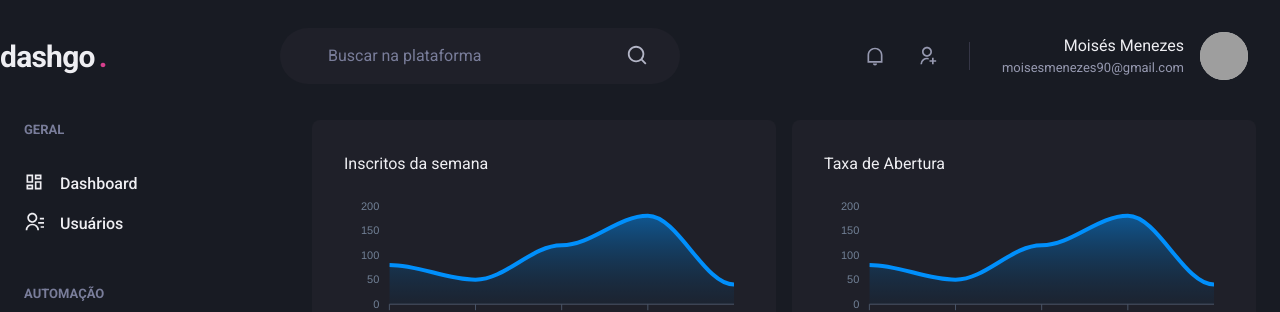
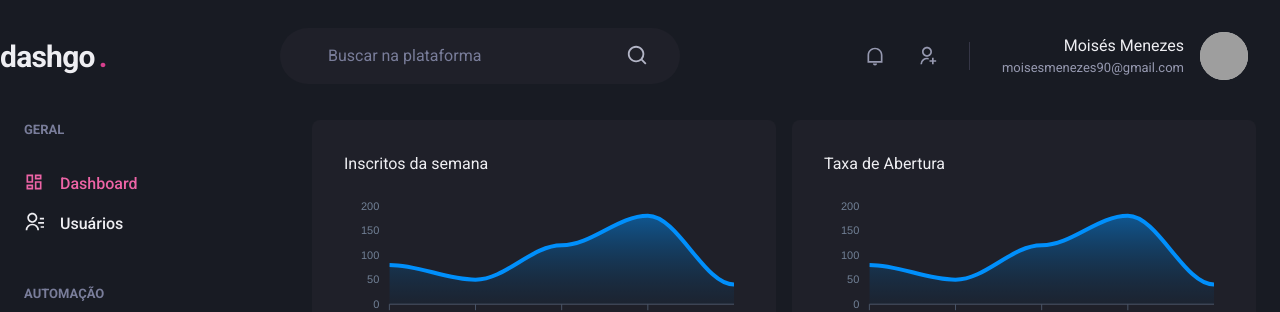
Before and after one commit to MoisesMenezes/Dashgo, a Next.js app: page /dashboard in a window 1280 px wide. Shown: the top 312 px of the page. Built offline with nearby package versions, Linux system fonts and the light colour scheme; grey boxes are pictures that could not be loaded.

Commit message:
chore: add activeLink component

```diff
--- /dev/null
+++ b/src/components/ActiveLink/index.tsx
@@ -0,0 +1,37 @@
+import Link, { LinkProps } from "next/link";
+import { useRouter } from "next/router";
+import { cloneElement, ReactElement } from "react";
+
+interface ActiveLinkProps extends LinkProps {
+  children: ReactElement;
+  shouldMatchExactHref?: boolean;
+}
+
+export function ActiveLink({
+  children,
+  shouldMatchExactHref = false,
+  ...rest
+}: ActiveLinkProps) {
+  const { asPath } = useRouter();
+
+  let isActive = false;
+
+  if (shouldMatchExactHref && (asPath === rest.href || asPath === rest.as)) {
+    isActive = true;
+  }
+
+  if (
+    !shouldMatchExactHref &&
+    (asPath.startsWith(String(rest.href)) || asPath.startsWith(String(rest.as)))
+  ) {
+    isActive = true;
+  }
+
+  return (
+    <Link {...rest}>
+      {cloneElement(children, {
+        color: isActive ? "pink.400" : "gray.50",
+      })}
+    </Link>
+  );
+}
--- a/src/components/Sidebar/NavLink.tsx
+++ b/src/components/Sidebar/NavLink.tsx
@@ -1,24 +1,28 @@
 import {
   Text,
-  Link,
+  Link as ChakraLink,
   Icon,
   LinkProps as ChakraLinkProps,
 } from "@chakra-ui/react";
 import { ElementType } from "react";
-import { RiDashboardLine } from "react-icons/ri";
+import { ActiveLink } from "../ActiveLink";
+import Link from "next/link";
 
 interface NavLinkProps extends ChakraLinkProps {
   icon: ElementType;
   children: string;
+  href: string;
 }
 
-export function NavLink({ children, icon, ...rest }: NavLinkProps) {
+export function NavLink({ children, href, icon, ...rest }: NavLinkProps) {
   return (
-    <Link display="flex" align="center" {...rest}>
-      <Icon as={icon} fontSize="20" />
-      <Text ml="4" fontWeight="medium">
-        {children}
-      </Text>
-    </Link>
+    <ActiveLink href={href}>
+      <ChakraLink display="flex" align="center" {...rest}>
+        <Icon as={icon} fontSize="20" />
+        <Text ml="4" fontWeight="medium">
+          {children}
+        </Text>
+      </ChakraLink>
+    </ActiveLink>
   );
 }
--- a/src/components/Sidebar/SideBarNav.tsx
+++ b/src/components/Sidebar/SideBarNav.tsx
@@ -12,12 +12,20 @@
   return (
     <Stack spacing="12" align="flex-start">
       <NavSection title="GERAL">
-        <NavLink icon={RiDashboardLine}>Dashboard</NavLink>
-        <NavLink icon={RiContactsLine}>Usuários</NavLink>
+        <NavLink href="/dashboard" icon={RiDashboardLine}>
+          Dashboard
+        </NavLink>
+        <NavLink href="/users" icon={RiContactsLine}>
+          Usuários
+        </NavLink>
       </NavSection>
       <NavSection title="AUTOMAÇÃO">
-        <NavLink icon={RiInputMethodLine}>Formulários</NavLink>
-        <NavLink icon={RiGitMergeLine}>Automação</NavLink>
+        <NavLink href="/forms" icon={RiInputMethodLine}>
+          Formulários
+        </NavLink>
+        <NavLink href="/automation" icon={RiGitMergeLine}>
+          Automação
+        </NavLink>
       </NavSection>
     </Stack>
   );
```
Also changed, not shown: src/pages/users/create.tsx (+7 -1 lines).
